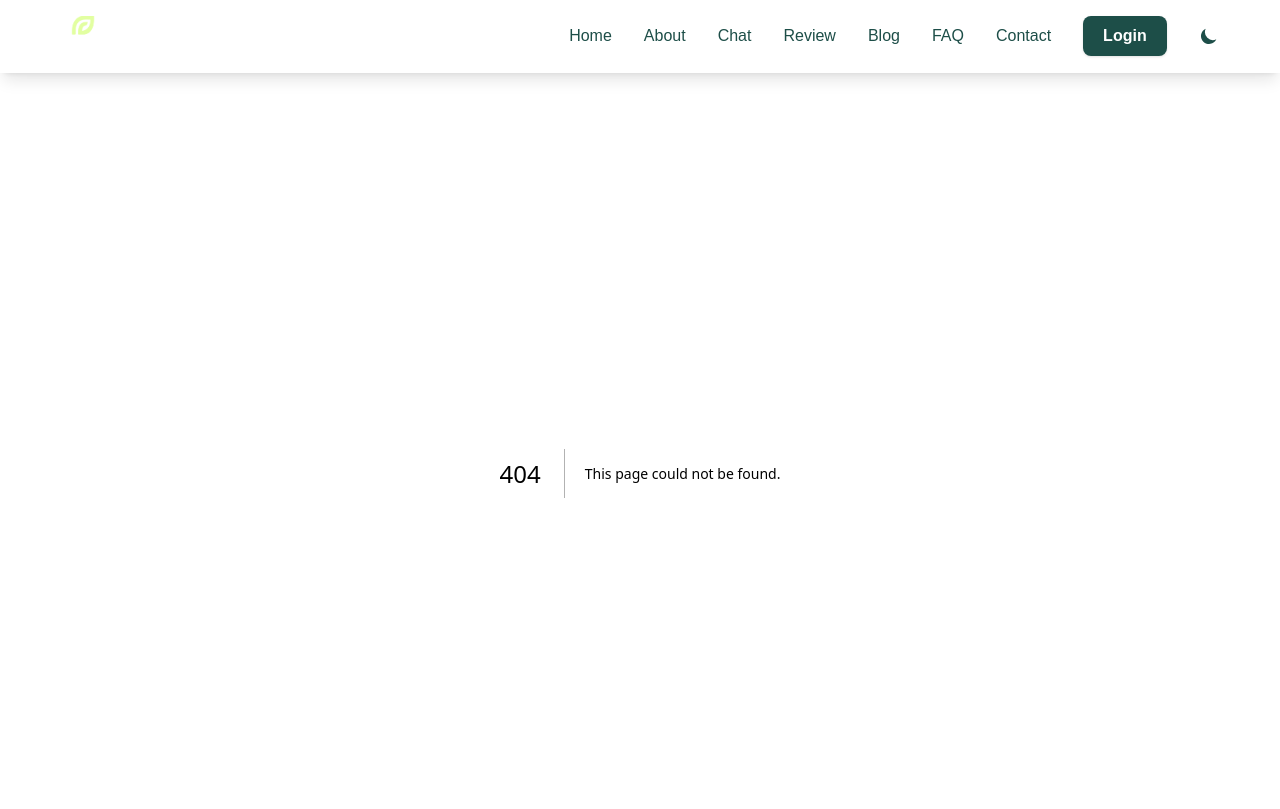
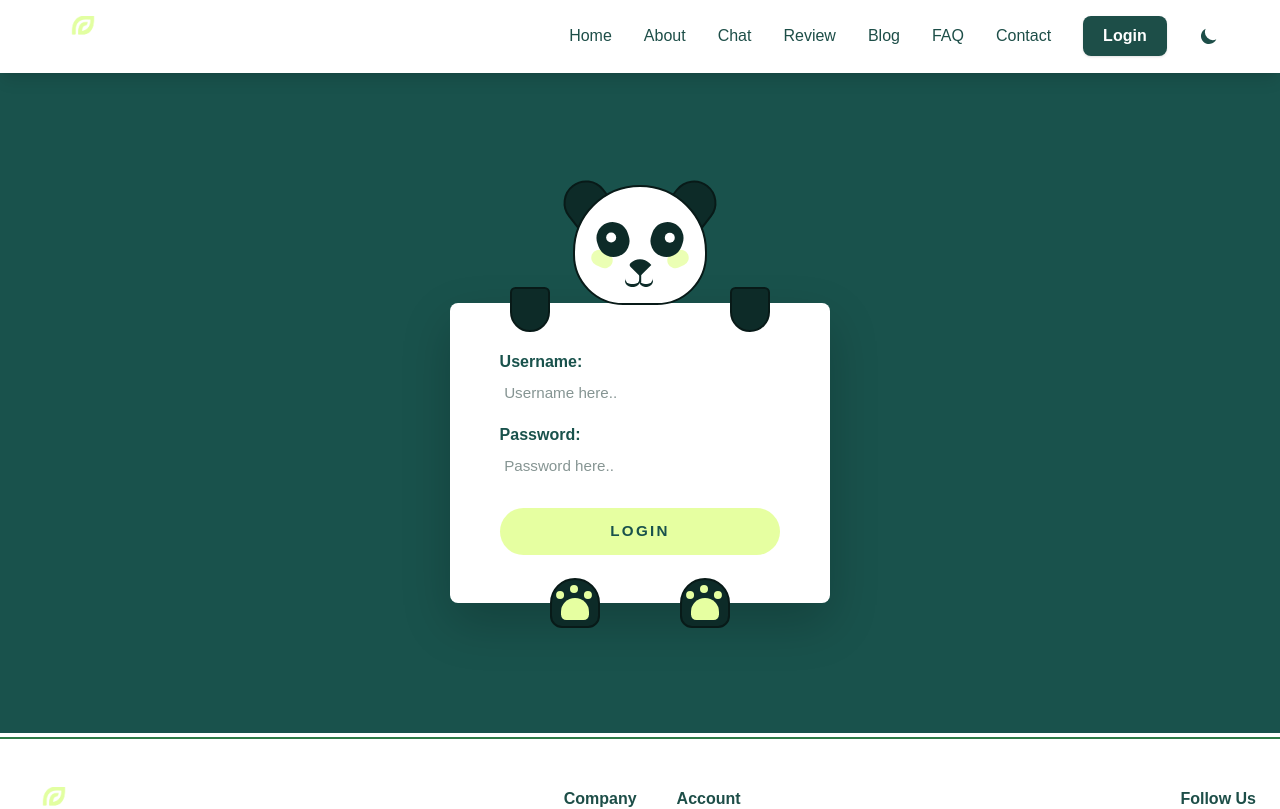
Before and after one commit to AlFahad47/Lenden, a Next.js app: page /login in a window 1280 px wide. Before the commit this address had no page. Shown: the top 809 px of the page. Built offline with nearby package versions, Linux system fonts and the light colour scheme.

Commit message:
login page

```diff
--- /dev/null
+++ b/src/app/login/page.tsx
@@ -0,0 +1,115 @@
+"use client";
+import React, { useState } from 'react';
+
+const PandaLogin: React.FC = () => {
+  const [activeField, setActiveField] = useState<'none' | 'username' | 'password'>('none');
+
+  // Exact JavaScript animations converted to React inline styles
+  const eyeLeftStyle = activeField === 'username'
+    ? { left: '0.75em', top: '1.12em', transform: 'rotate(20deg)' }
+    : { left: '0.6em', top: '0.6em', transform: 'rotate(20deg)' };
+
+  const eyeRightStyle = activeField === 'username'
+    ? { right: '0.75em', top: '1.12em', transform: 'rotate(-20deg)' }
+    : { right: '0.6em', top: '0.6em', transform: 'rotate(-20deg)' };
+
+  const leftHandStyle = activeField === 'password'
+    ? { height: '6.56em', top: '3.87em', left: '11.75em', transform: 'rotate(-155deg)' }
+    : { height: '2.81em', top: '8.4em', left: '7.5em', transform: 'rotate(0deg)' };
+
+  const rightHandStyle = activeField === 'password'
+    ? { height: '6.56em', top: '3.87em', right: '11.75em', transform: 'rotate(155deg)' }
+    : { height: '2.81em', top: '8.4em', right: '7.5em', transform: 'rotate(0deg)' };
+
+  return (
+    // Outer Wrapper - Takes full space between your Nav and Footer
+    <div className="w-full flex items-center justify-center py-20 bg-[#19524c] min-h-[80vh]">
+
+      {/* Panda Container (Scales with font-size just like original em) */}
+      <div className="relative w-[31.25em] h-[31.25em] text-[12px] sm:text-[14px] md:text-[16px]">
+
+        {/* Form Container */}
+        <form
+          onSubmit={(e) => e.preventDefault()}
+          className="absolute top-[calc(50%+3.1em)] left-1/2 -translate-x-1/2 -translate-y-1/2 w-[23.75em] h-[18.75em] bg-white px-[3.1em] py-0 flex flex-col justify-center rounded-[0.5em] z-[1] shadow-[0_20px_50px_rgba(0,0,0,0.2)]"
+        >
+          <label htmlFor="username" className="block mb-[0.2em] font-bold text-[#19524c]">Username:</label>
+          <input
+            type="text"
+            id="username"
+            placeholder="Username here.."
+            onFocus={() => setActiveField('username')}
+            onBlur={() => setActiveField('none')}
+            className="text-[0.95em] font-medium text-[#0d2b28] p-[0.3em] border-none outline-none border-b-[0.12em] border-[#19524c] bg-transparent focus:border-[#e6ffa1] mb-[0.9em] transition-colors w-full"
+          />
+
+          <label htmlFor="password" className="block mb-[0.2em] font-bold text-[#19524c]">Password:</label>
+          <input
+            type="password"
+            id="password"
+            placeholder="Password here.."
+            onFocus={() => setActiveField('password')}
+            onBlur={() => setActiveField('none')}
+            className="text-[0.95em] font-medium text-[#0d2b28] p-[0.3em] border-none outline-none border-b-[0.12em] border-[#19524c] bg-transparent focus:border-[#e6ffa1] mb-[0.9em] transition-colors w-full"
+          />
+
+          <button
+            type="button"
+            className="text-[0.95em] py-[0.8em] rounded-[2em] border-none outline-none bg-[#e6ffa1] text-[#19524c] uppercase font-extrabold tracking-[0.15em] mt-[0.8em] cursor-pointer transition-all duration-300 hover:-translate-y-[2px] hover:shadow-[0_5px_15px_rgba(230,255,161,0.4)] w-full"
+          >
+            Login
+          </button>
+        </form>
+
+        {/* --- PANDA DRAWING (100% Tailwind CSS) --- */}
+
+        {/* Ears */}
+        <div className="absolute top-[1.75em] left-[10.75em] bg-[#0d2b28] h-[2.5em] w-[2.81em] border-[0.18em] border-[#081a18] rounded-[2.5em_2.5em_0_0] rotate-[-38deg] z-[2]"></div>
+        <div className="absolute top-[1.75em] right-[10.75em] bg-[#0d2b28] h-[2.5em] w-[2.81em] border-[0.18em] border-[#081a18] rounded-[2.5em_2.5em_0_0] rotate-[38deg] z-[2]"></div>
+
+        {/* Face */}
+        <div className="absolute top-[2em] left-0 right-0 mx-auto h-[7.5em] w-[8.4em] bg-white border-[0.18em] border-[#081a18] rounded-[7.5em_7.5em_5.62em_5.62em] z-[2]">
+
+          {/* Blush */}
+          <div className="absolute top-[4em] left-[1em] bg-[#e6ffa1] h-[1em] w-[1.37em] rounded-full rotate-[25deg] opacity-80"></div>
+          <div className="absolute top-[4em] right-[1em] bg-[#e6ffa1] h-[1em] w-[1.37em] rounded-full rotate-[-25deg] opacity-80"></div>
+
+          {/* Eyes */}
+          <div className="absolute top-[2.18em] left-[1.37em] bg-[#0d2b28] h-[2.18em] w-[2em] rounded-[2em] rotate-[-20deg]">
+            <div className="absolute h-[0.6em] w-[0.6em] bg-white rounded-full transition-all duration-[400ms] ease-out" style={eyeLeftStyle}></div>
+          </div>
+          <div className="absolute top-[2.18em] right-[1.37em] bg-[#0d2b28] h-[2.18em] w-[2em] rounded-[2em] rotate-[20deg]">
+            <div className="absolute h-[0.6em] w-[0.6em] bg-white rounded-full transition-all duration-[400ms] ease-out" style={eyeRightStyle}></div>
+          </div>
+
+          {/* Nose */}
+          <div className="absolute top-[4.37em] left-0 right-0 mx-auto h-[1em] w-[1em] bg-[#0d2b28] rounded-[1.2em_0_0_0.25em] rotate-[45deg]">
+            <div className="absolute top-[0.75em] left-[1em] bg-[#0d2b28] h-[0.6em] w-[0.1em] rotate-[-45deg]"></div>
+          </div>
+
+          {/* Mouth */}
+          <div className="absolute top-[5.31em] left-[3.12em] h-[0.75em] w-[0.93em] bg-transparent rounded-full" style={{ boxShadow: '0 0.18em #0d2b28' }}>
+            <div className="absolute left-[0.87em] top-0 h-[0.75em] w-[0.93em] bg-transparent rounded-full" style={{ boxShadow: '0 0.18em #0d2b28' }}></div>
+          </div>
+        </div>
+
+        {/* Hands */}
+        <div className="absolute bg-[#0d2b28] w-[2.5em] border-[0.18em] border-[#081a18] rounded-[0.6em_0.6em_2.18em_2.18em] z-[3] transition-all duration-1000 ease-in-out" style={leftHandStyle}></div>
+        <div className="absolute bg-[#0d2b28] w-[2.5em] border-[0.18em] border-[#081a18] rounded-[0.6em_0.6em_2.18em_2.18em] z-[3] transition-all duration-1000 ease-in-out" style={rightHandStyle}></div>
+
+        {/* Paws */}
+        <div className="absolute top-[26.56em] left-[10em] bg-[#0d2b28] h-[3.12em] w-[3.12em] border-[0.18em] border-[#081a18] rounded-[2.5em_2.5em_1.2em_1.2em] z-[2]">
+          <div className="absolute top-[1.12em] left-[0.55em] bg-[#e6ffa1] h-[1.37em] w-[1.75em] rounded-[1.56em_1.56em_0.6em_0.6em]"></div>
+          <div className="absolute top-[0.31em] left-[1.12em] bg-[#e6ffa1] h-[0.5em] w-[0.5em] rounded-full" style={{ boxShadow: '0.87em 0.37em #e6ffa1, -0.87em 0.37em #e6ffa1' }}></div>
+        </div>
+        <div className="absolute top-[26.56em] right-[10em] bg-[#0d2b28] h-[3.12em] w-[3.12em] border-[0.18em] border-[#081a18] rounded-[2.5em_2.5em_1.2em_1.2em] z-[2]">
+          <div className="absolute top-[1.12em] left-[0.55em] bg-[#e6ffa1] h-[1.37em] w-[1.75em] rounded-[1.56em_1.56em_0.6em_0.6em]"></div>
+          <div className="absolute top-[0.31em] left-[1.12em] bg-[#e6ffa1] h-[0.5em] w-[0.5em] rounded-full" style={{ boxShadow: '0.87em 0.37em #e6ffa1, -0.87em 0.37em #e6ffa1' }}></div>
+        </div>
+
+      </div>
+    </div>
+  );
+};
+
+export default PandaLogin;
```
Also changed, not shown: src/app/contact/page.tsx (+0 -11 lines), src/app/register/page.tsx (added).
